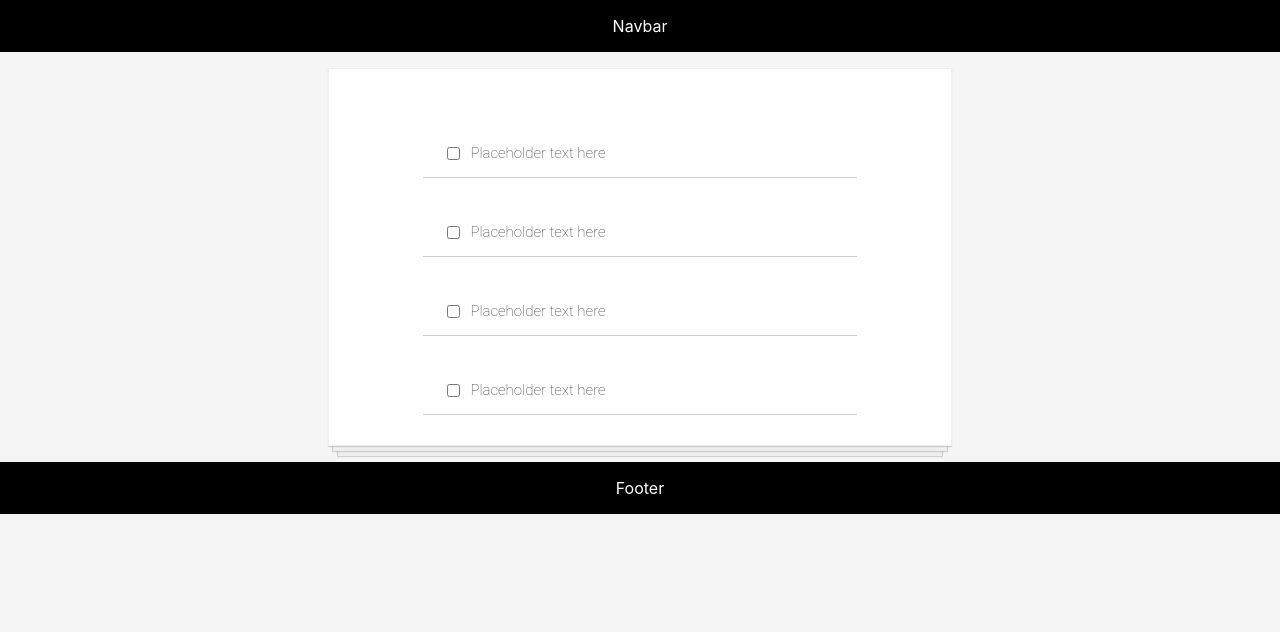
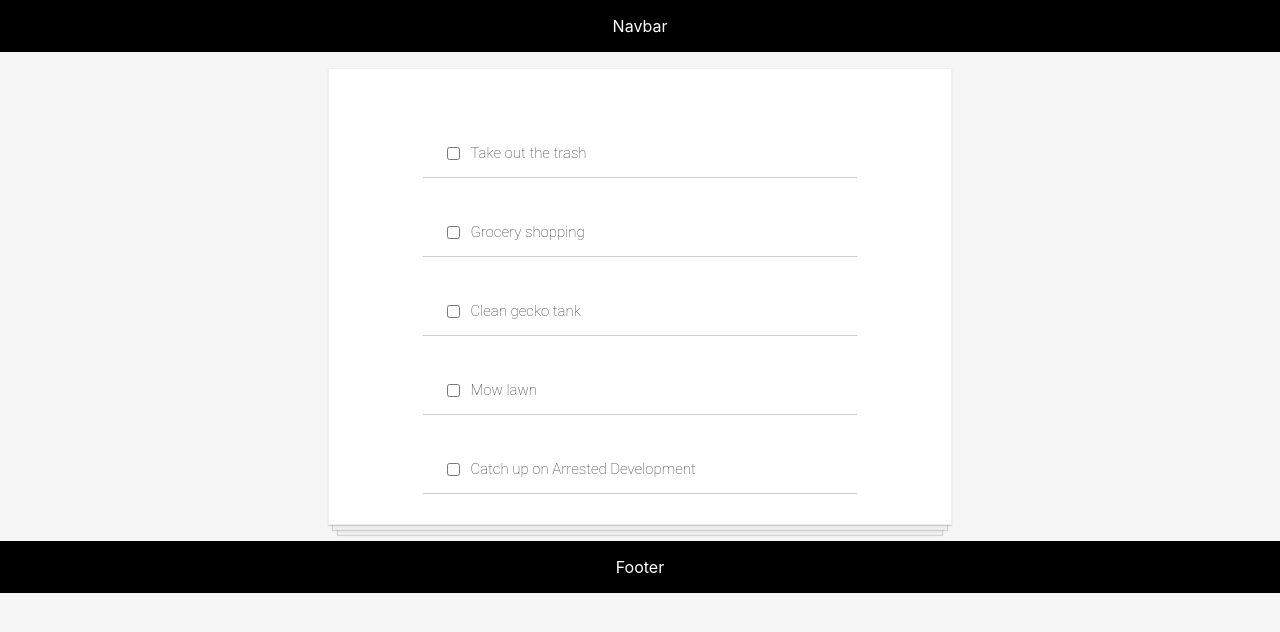
Before and after one commit to tcb1978/react-todo, a React (Create React App) app: page / in a window 1280 px wide. Shown: the top 632 px of the page. Built offline with nearby package versions, Linux system fonts and the light colour scheme.

Commit message:
get json and dynamic display up and going

```diff
--- a/src/Components/ToDoItems/ToDoItems.js
+++ b/src/Components/ToDoItems/ToDoItems.js
@@ -1,14 +1,15 @@
-import React, { Component, Fragment } from 'react';
+import React, { Fragment } from 'react';
 
-export default class ToDoItems extends Component {
-  render() {
+const ToDoItems = (props) => {
+  console.log(props)
   return (
     <Fragment>
       <li className="todo__item">
         <input type="checkbox" />
-          <p>Placeholder text here</p>
+        <p>{props.text}</p>
       </li>
     </Fragment>
   )
 }
-}
+
+export default ToDoItems
--- a/src/Containers/Main/SectionToDo/SectionToDo.js
+++ b/src/Containers/Main/SectionToDo/SectionToDo.js
@@ -1,18 +1,24 @@
 import React, { Component, Fragment } from 'react';
 import ToDoItems from '../../../Components/ToDoItems/ToDoItems';
 import './SectionToDo.scss';
+import json from '../../../Data/ToDos.json';
 
 export default class SectionToDo extends Component {
   render() {
+    const ToDoListItems = json.todosData.map(item => {
+      return (
+        <ToDoItems
+        key={item.id}
+        text={item.text}
+        completed={item.completed}/>
+      )
+    })
     return (
       <Fragment>
-        <section class="section section__todo">
+        <section className="section section__todo">
           <div className="todo__inner">
             <ul className="todo__list">
-              <ToDoItems/>
-              <ToDoItems/>
-              <ToDoItems/>
-              <ToDoItems/>
+              {ToDoListItems}
             </ul>
           </div>
         </section>
--- /dev/null
+++ b/src/Data/ToDos.json
@@ -0,0 +1,29 @@
+{
+  "todosData": [
+    {
+      "id": 1,
+      "text": "Take out the trash",
+      "completed": true
+    },
+    {
+      "id": 2,
+      "text": "Grocery shopping",
+      "completed": false
+    },
+    {
+      "id": 3,
+      "text": "Clean gecko tank",
+      "completed": false
+    },
+    {
+      "id": 4,
+      "text": "Mow lawn",
+      "completed": true
+    },
+    {
+      "id": 5,
+      "text": "Catch up on Arrested Development",
+      "completed": false
+    }
+  ]
+}
```
Lines whose indentation alone changed are shown as unchanged.
